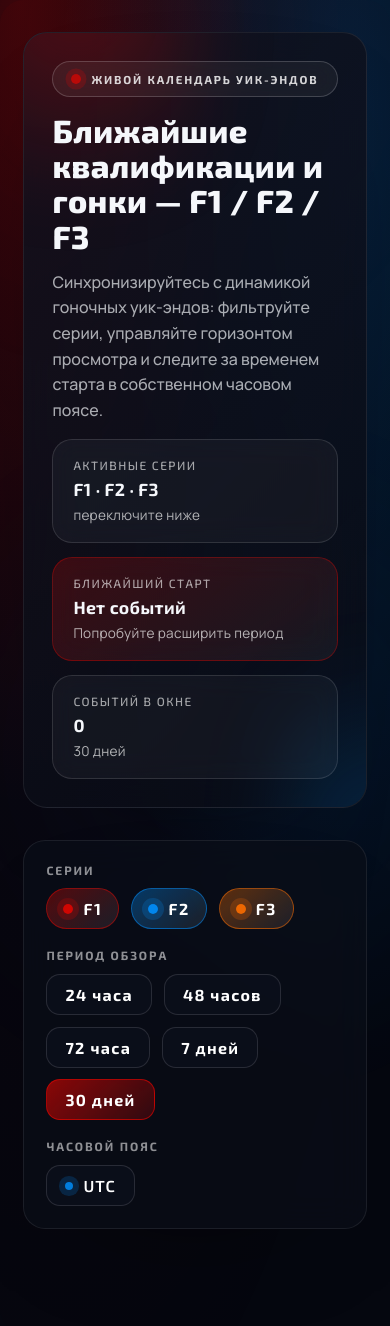
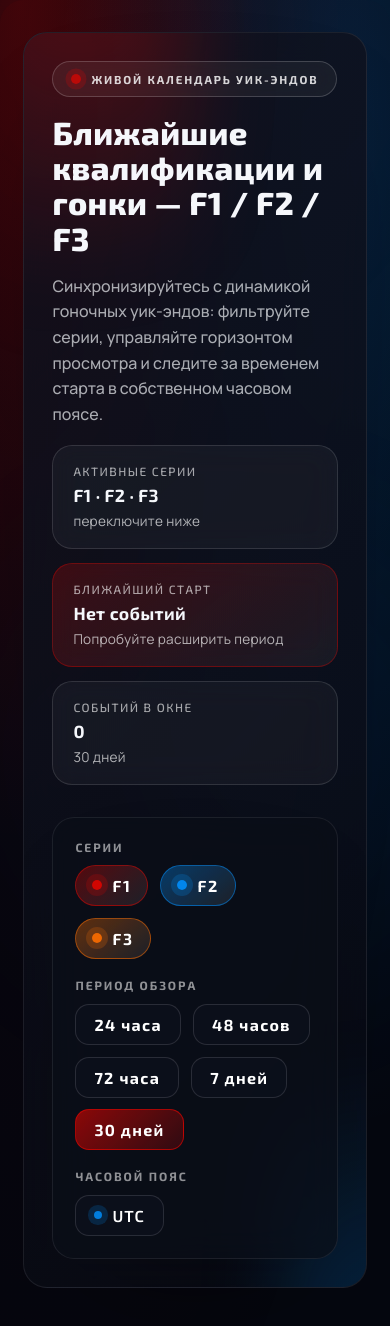
Before and after one commit to max14051993-coffee/f1, a Next.js app: page / in a window 390 px wide. Shown: the top 1326 px of the page. Built offline with nearby package versions, Linux system fonts and the light colour scheme; no server answers.

Commit message:
Combine hero and controls into single section

```diff
--- a/app/globals.css
+++ b/app/globals.css
@@ -142,6 +142,22 @@
   background: radial-gradient(circle at center, rgba(0, 144, 255, 0.22), transparent 75%);
 }
 
+.hero__grid {
+  position: relative;
+  z-index: 1;
+  display: grid;
+  gap: clamp(28px, 6vw, 42px);
+  grid-template-columns: minmax(0, 1.25fr) minmax(0, 1fr);
+  align-items: start;
+}
+
+.hero__intro {
+  display: flex;
+  flex-direction: column;
+  gap: clamp(18px, 3vw, 28px);
+  min-width: 0;
+}
+
 .hero__badge {
   position: relative;
   z-index: 1;
@@ -269,7 +285,9 @@
   font-weight: 600;
 }
 
-.control-panel {
+.hero__controls {
+  position: relative;
+  z-index: 1;
   display: grid;
   grid-template-columns: repeat(auto-fit, minmax(240px, 1fr));
   gap: clamp(18px, 4vw, 28px);
@@ -279,6 +297,8 @@
   background: rgba(10, 14, 24, 0.72);
   box-shadow: var(--shadow-ambient);
   backdrop-filter: blur(18px);
+  min-width: 0;
+  align-self: stretch;
 }
 
 .control-panel__group {
@@ -584,6 +604,17 @@
   outline-offset: 2px;
 }
 
+@media (max-width: 960px) {
+  .hero__grid {
+    grid-template-columns: 1fr;
+    gap: clamp(24px, 8vw, 36px);
+  }
+
+  .hero__controls {
+    grid-template-columns: 1fr;
+  }
+}
+
 @media (max-width: 900px) {
   .event-card__top {
     flex-direction: column;
@@ -607,7 +638,7 @@
 }
 
 @media (max-width: 540px) {
-  .control-panel {
+  .hero__controls {
     grid-template-columns: 1fr;
   }
 
--- a/app/page.tsx
+++ b/app/page.tsx
@@ -234,6 +234,8 @@
           } as CSSProperties
         }
       >
+        <div className="hero__grid">
+          <div className="hero__intro">
             <span className="hero__badge">
               <span className="hero__pulse" aria-hidden />
               живой календарь уик-эндов
@@ -276,9 +278,8 @@
                 <span className="hero__stat-meta">{selectedPeriodLabel}</span>
               </div>
             </div>
-      </section>
-
-      <section className="control-panel">
+          </div>
+          <div className="hero__controls">
             <div className="control-panel__group">
               <span className="control-panel__label">Серии</span>
               <div className="series-chips">
@@ -333,6 +334,8 @@
               <div className="timezone-chip">
                 <span className="timezone-chip__dot" aria-hidden />
                 <span>{userTz}</span>
+              </div>
+            </div>
           </div>
         </div>
       </section>
```
Lines whose indentation alone changed are shown as unchanged.
